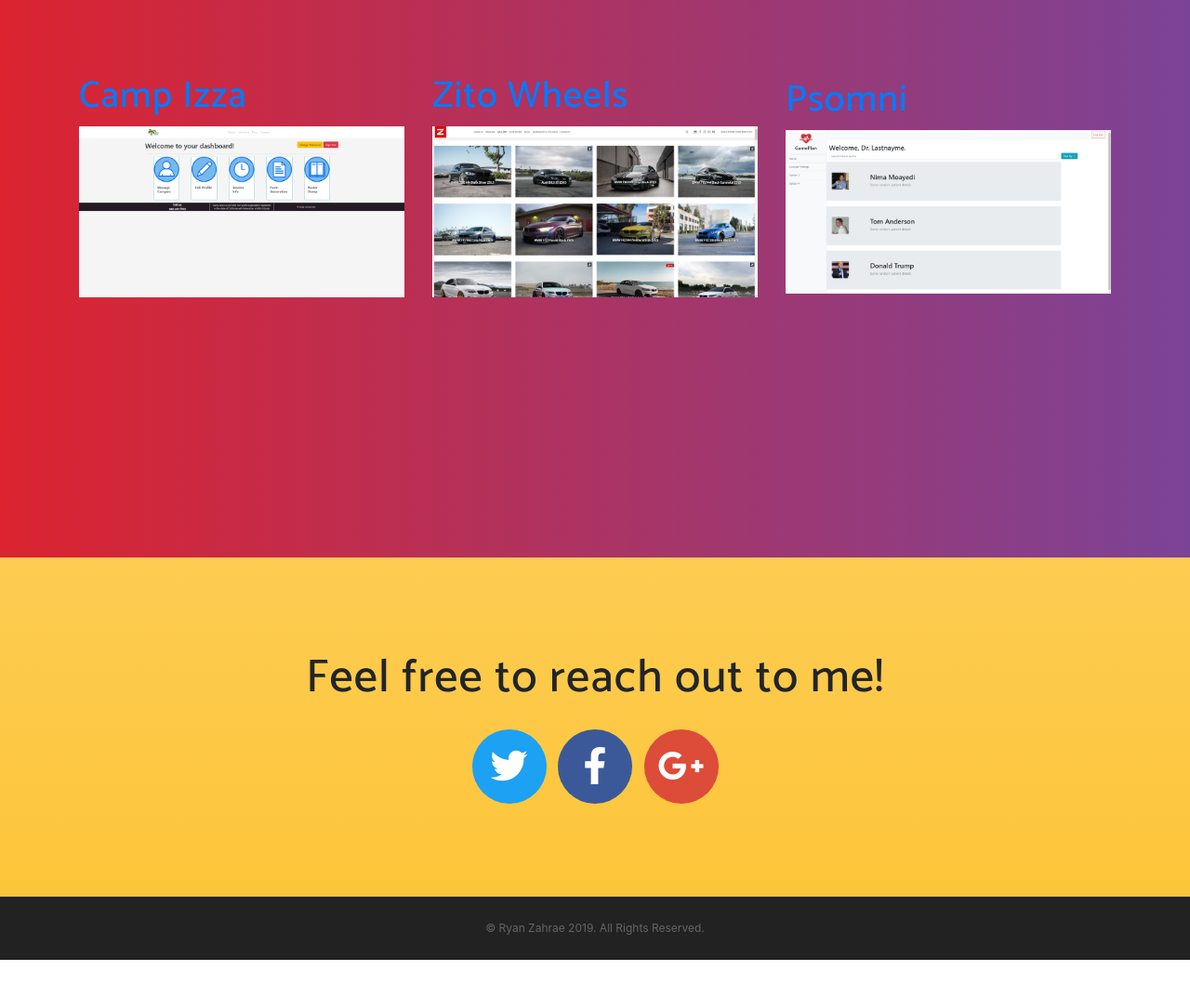
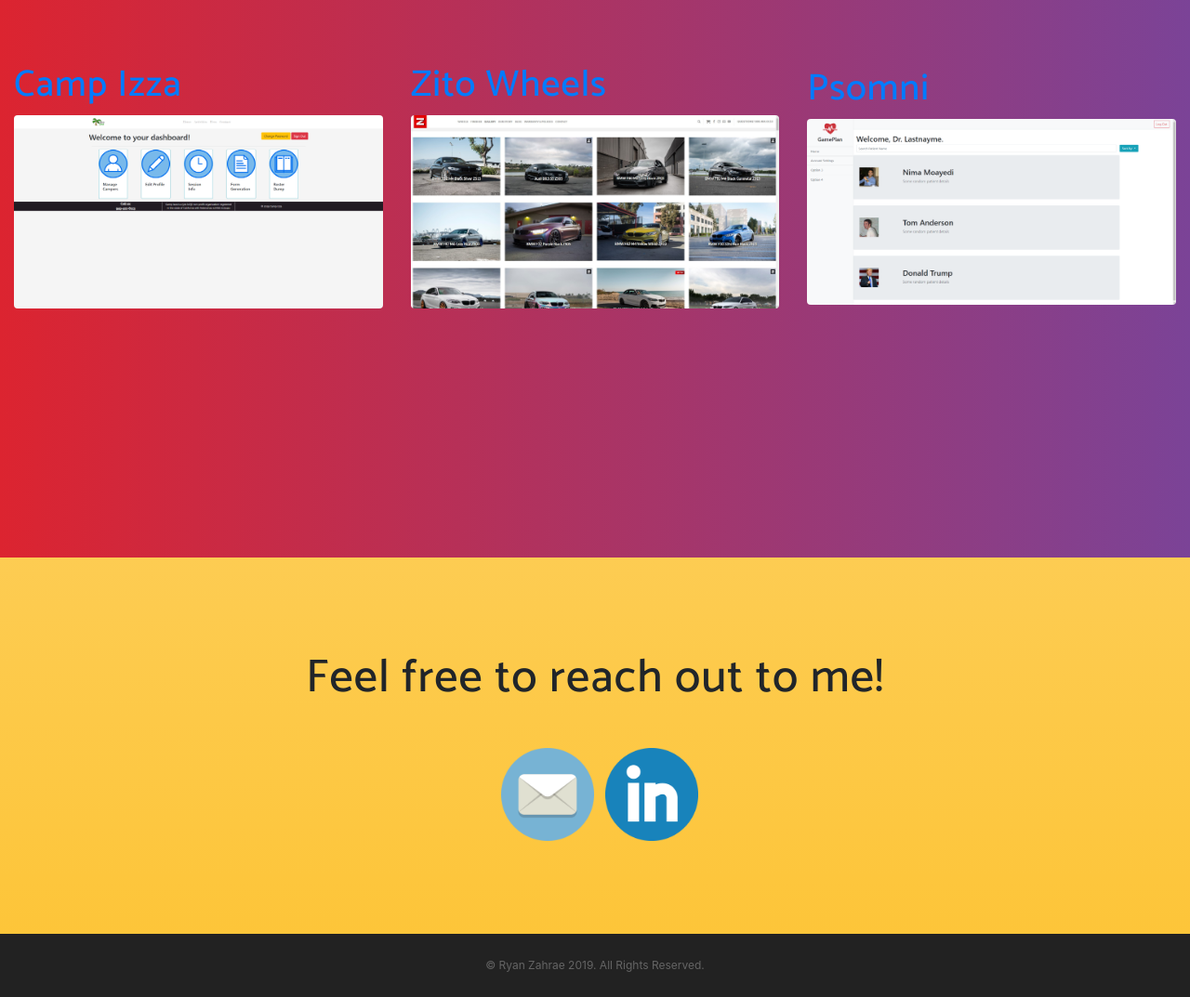
Before and after one commit to ryanzahrae/ryanzahrae.github.io, a website with bundled scripts: page index.html in a window 1280 px wide. Shown: the part 200-1273 px from the top of the page at 93% size. Before the commit the page ends 1233 px from the top, so only its background shows below. Built offline with nearby package versions, Linux system fonts and the light colour scheme; files whose address does not match are found by name; a web font is replaced by a local one.

Commit message:
Portfolio changes

```diff
--- a/index.html
+++ b/index.html
@@ -25,6 +25,13 @@
 
   <!-- Custom styles for this template -->
   <link href="css/new-age.min.css" rel="stylesheet">
+
+	<style>
+	.center {
+	  margin: auto;
+	  padding: 10px;
+	}
+	</style>
 
 </head>
 
@@ -55,24 +62,24 @@
   </nav>
 
   <header class="masthead">
-	<div class="container h-100">
+	<div class="container-fluid h-100">
 		<div class="row h-100">
 			<div class="col my-auto">
 				<a href="http://app.campizza.com">
 				<h1>Camp Izza</h1>
-				<img src="img/campizza2.png" class="img-fluid" alt="">
+				<img src="img/campizza2.png" class="img-fluid rounded" alt="">
 				</a>
 			</div>
 			<div class="col my-auto">
 				<a href="http://zitowheels.net/new-gallery/">
 				<h1>Zito Wheels</h1>
-				<img src="img/zito.png" class="img-fluid" alt="">
+				<img src="img/zito.png" class="img-fluid rounded" alt="">
 				</a>
 			</div>
 			<div class="col my-auto">
 				<a href="http://psomni.net">
 				<h1>Psomni</h1>
-				<img src="img/psomni.png" class="img-fluid" alt="">
+				<img src="img/psomni.png" class="img-fluid rounded" alt="">
 				</a>
 			</div>
 			</div>
@@ -83,20 +90,15 @@
   <section class="contact bg-primary" id="contact">
     <div class="container">
       <h2>Feel free to reach out to me!</h2>
-      <ul class="list-inline list-social">
-        <li class="list-inline-item social-twitter">
-          <a href="#">
-            <i class="fab fa-twitter"></i>
+      <ul class="list-inline list-social social-twitter center">
+        <li class="list-inline-item center">
+          <a href="mailto:rzahrae@uci.edu">
+			<img src="icons/email.png" height="100" width="100">
           </a>
         </li>
-        <li class="list-inline-item social-facebook">
-          <a href="#">
-            <i class="fab fa-facebook-f"></i>
-          </a>
-        </li>
-        <li class="list-inline-item social-google-plus">
-          <a href="#">
-            <i class="fab fa-google-plus-g"></i>
+        <li class="list-inline-item center">
+          <a href="http://linkedin.com/in/RyanZahrae">
+			<img src="icons/linkedin.png" height="100" width="100">
           </a>
         </li>
       </ul>
```
Also changed, not shown: icons/email.png (added), icons/linkedin.png (added).
